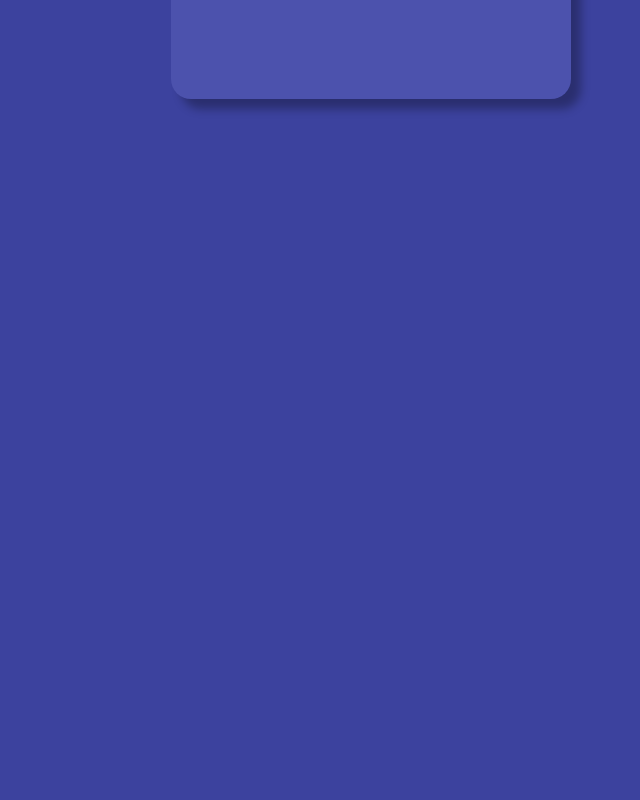
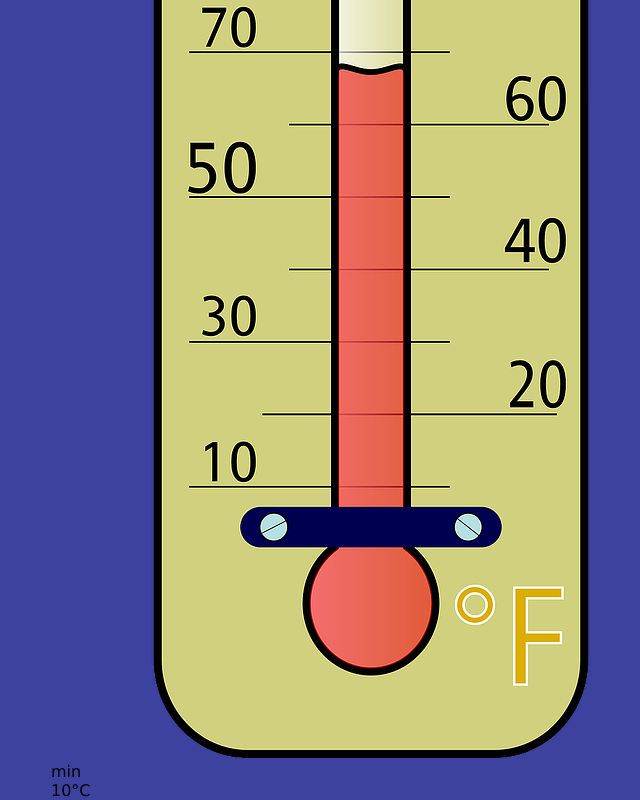
Before and after one commit to ianotieno/angular-weatherapi, an Angular app: page / in a window 1280 px wide. Shown: the part 621-1421 px from the top of the page, without its empty margins (269-909 px from the left). Before the commit the page ends 800 px from the top, so only its background shows below. Built offline with nearby package versions, Linux system fonts and the light colour scheme.

Commit message:
update css

```diff
--- a/src/app/app.component.html
+++ b/src/app/app.component.html
@@ -14,8 +14,11 @@
 <div class="more-info-container">
    <div class="info-block">
     <div class="info-block-label">
-        <img src="" alt="">
-
+        <img src="../assets/thermometer-29533_1280.png" >
+        <span>min</span>
+    <div class="info-block-value">
+        10°C
+    </div>
     </div>
    </div>
 </div>
```
